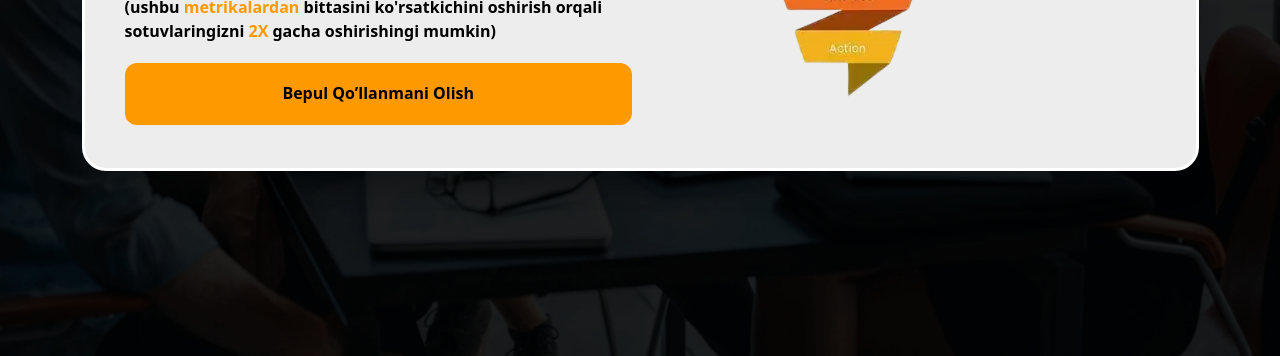
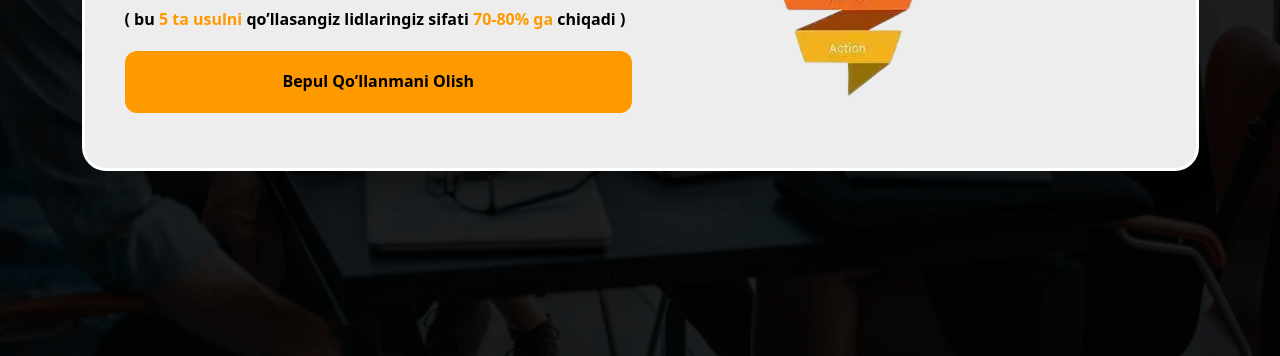
Before and after one commit to DiyorbekTursunov/Asoschilar-leading, a plain HTML site: page index.html in a window 1280 px wide. Shown: the part 444-800 px from the top of the page. Drawn offline with Linux system fonts and the light colour scheme.

Commit message:
Update index.html

```diff
--- a/index.html
+++ b/index.html
@@ -111,7 +111,7 @@
           Lead sifatini oshirishning <br><span class="hero__highlight">5 ta</span> sinalgan usuli
         </h2>
         <p class="hero__description">
-          (ushbu <span class="hero__highlight">metrikalardan</span> bittasini ko'rsatkichini oshirish orqali sotuvlaringizni <span class="hero__highlight">2X</span> gacha oshirishingi mumkin)
+          ( bu <span class="hero__highlight">5 ta usulni</span> qo’llasangiz lidlaringiz sifati <span class="hero__highlight">70-80% ga</span> chiqadi )
         </p>
         <img class="hero__image hero__image--mobile" src="img/person-optimized.webp" alt="person" width="300" height="272" loading="eager" fetchpriority="high">
         <button id="btn" style="font-size: 16px; width: 100%;" class="button button--primary hero__button">Bepul qo’llanmani olish</button>
```
